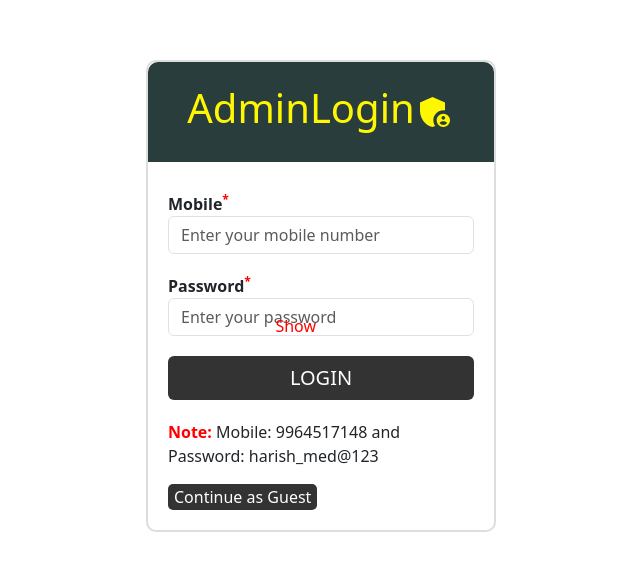
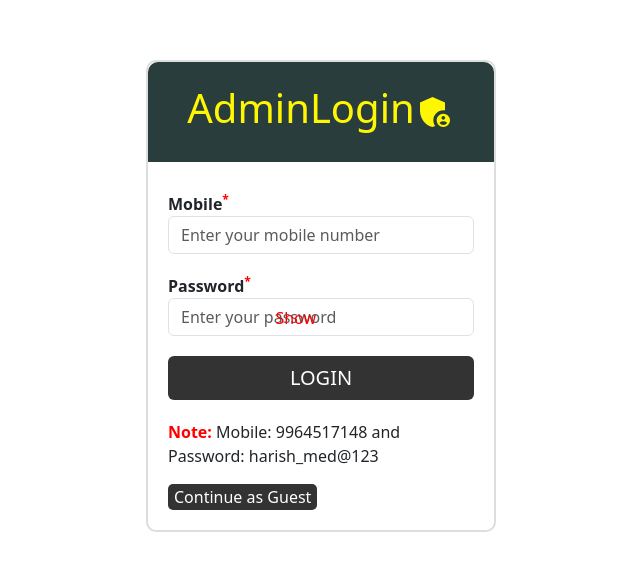
Before and after one commit to manoharbondalapati/avikaProject, a React (Create React App) app: page /adminlogin in a window 1280 px wide. Shown: the part 104-674 px from the top of the page, without its empty margins (319-959 px from the left). Built offline with nearby package versions, Linux system fonts and the light colour scheme.

Commit message:
Update AdminLogin.css

```diff
--- a/src/components/admin/AdminLogin.css
+++ b/src/components/admin/AdminLogin.css
@@ -46,7 +46,7 @@ label {
 .shows-password {
   position: absolute;
   right: 645px;
-  top: 53.8%;
+  top: 52.8%;
   transform: translateY(-50%);
   cursor: pointer;
   background-color: transparent;
```
